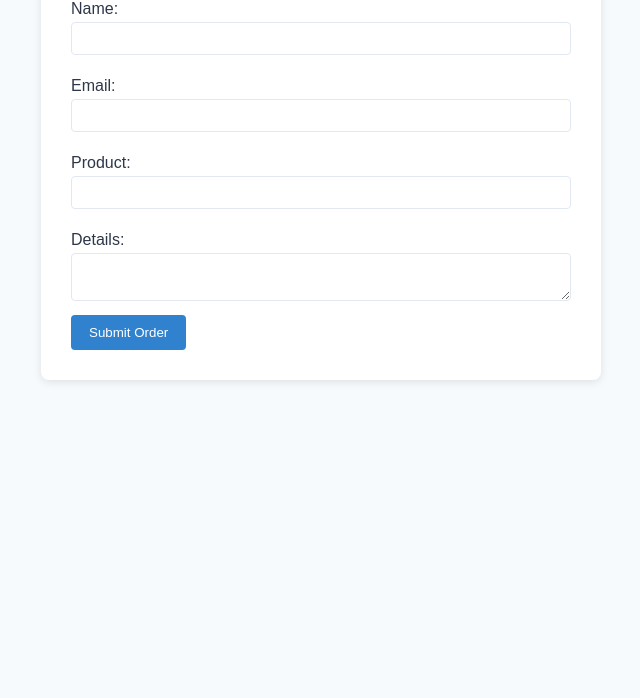
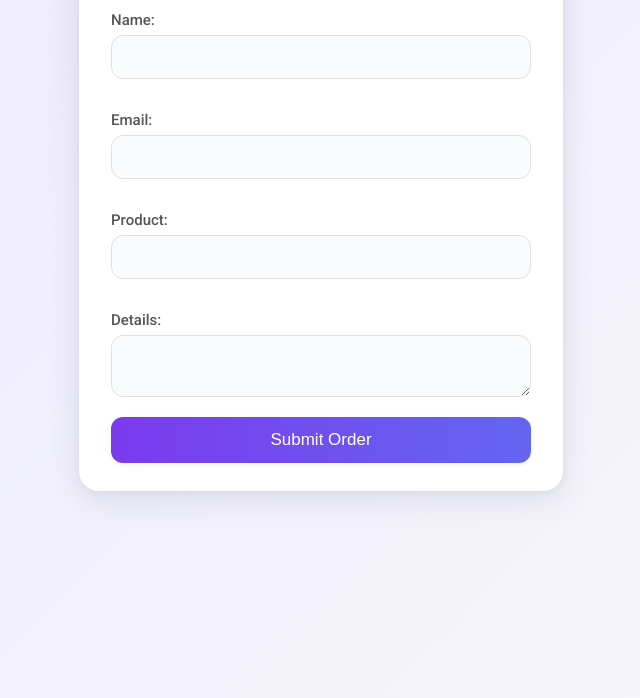
Before and after one commit to Hello-coding-tech/loomylooms, a plain HTML site: page index.html in a window 1280 px wide. Shown: the part 150-848 px from the top of the page, without its empty margins (319-959 px from the left). Before the commit the page ends 800 px from the top, so only its background shows below. Drawn offline with Linux system fonts and the light colour scheme.

Commit message:
Update style.css

```diff
--- a/style.css
+++ b/style.css
@@ -1,46 +1,99 @@
+@import url('https://fonts.googleapis.com/css?family=Roboto:400,500,700&display=swap');
+
 body {
-    font-family: Arial, sans-serif;
-    background-color: #f7fafc;
+    font-family: 'Roboto', Arial, sans-serif;
+    background: linear-gradient(135deg, #ece9ff 0%, #f7f7fa 100%);
     margin: 0;
     padding: 0;
+    min-height: 100vh;
 }
+
 .container {
-    max-width: 500px;
-    margin: 40px auto;
-    padding: 30px;
+    max-width: 420px;
+    margin: 48px auto;
     background: #fff;
-    box-shadow: 0 2px 8px rgba(0,0,0,0.1);
-    border-radius: 8px;
+    box-shadow: 0 8px 32px rgba(44, 62, 80, 0.12), 0 1.5px 6px rgba(44, 62, 80, 0.05);
+    border-radius: 20px;
+    padding: 36px 32px 28px 32px;
+    transition: box-shadow 0.22s;
 }
+
 h1, h2 {
-    color: #4a5568;
+    color: #2d3748;
+    font-weight: 700;
+    letter-spacing: -1px;
+    margin-bottom: 18px;
 }
+
 form label {
     display: block;
-    margin: 12px 0 4px 0;
-    color: #2d3748;
+    margin: 16px 0 6px 0;
+    color: #555;
+    font-weight: 500;
+    font-size: 15px;
 }
+
 input, textarea {
     width: 100%;
-    padding: 8px;
-    margin-bottom: 10px;
-    border: 1px solid #e2e8f0;
-    border-radius: 4px;
+    padding: 12px;
+    margin-bottom: 16px;
+    border: 1.5px solid #e0e0e0;
+    border-radius: 12px;
     box-sizing: border-box;
+    font-size: 16px;
+    transition: border-color 0.2s;
+    background: #fafbfc;
 }
+
+input:focus, textarea:focus {
+    border-color: #a78bfa;
+    outline: none;
+    background: #f2f6ff;
+}
+
 button {
-    background-color: #3182ce;
-    color: white;
+    width: 100%;
+    background: linear-gradient(90deg, #7c3aed 0%, #6366f1 100%);
+    color: #fff;
     border: none;
-    padding: 10px 18px;
-    border-radius: 4px;
+    padding: 13px 0;
+    border-radius: 12px;
+    font-size: 17px;
+    font-weight: 500;
     cursor: pointer;
+    box-shadow: 0 1.5px 5px rgba(44,62,80,0.07);
+    transition: background 0.18s;
 }
-button:hover {
-    background-color: #2b6cb0;
+
+button:hover, button:focus {
+    background: linear-gradient(90deg, #6366f1 0%, #7c3aed 100%);
 }
+
 #successMsg {
-    color: green;
-    margin-top: 12px;
-    font-weight: bold;
+    color: #22c55e;
+    margin-top: 18px;
+    font-weight: 600;
+    font-size: 16px;
+    text-align: center;
+    letter-spacing: 0.2px;
 }
+
+ul#ordersUl {
+    list-style: none;
+    padding-left: 0;
+}
+
+ul#ordersUl li {
+    background: #f6f7fb;
+    margin-bottom: 14px;
+    padding: 14px 16px;
+    border-radius: 12px;
+    box-shadow: 0 1px 4px rgba(44,62,80,0.05);
+    font-size: 15px;
+    color: #444;
+}
+
+::-webkit-input-placeholder { color: #b1b1b1; }
+::-moz-placeholder { color: #b1b1b1; }
+:-ms-input-placeholder { color: #b1b1b1; }
+::placeholder { color: #b1b1b1; }
```
